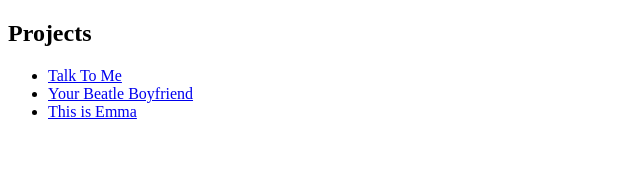
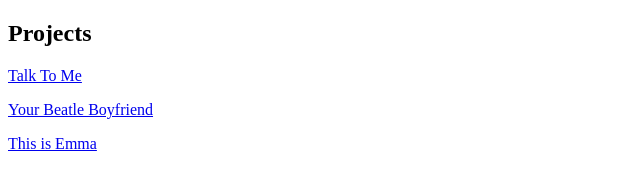
Before and after one commit to evile2001/My-Stuff, a plain HTML site: page index.html in a window 1280 px wide. Shown: the whole page, without its empty margins (0-640 px from the left). Drawn offline with Linux system fonts and the light colour scheme.

Commit message:
Update index.html

```diff
--- a/index.html
+++ b/index.html
@@ -12,12 +12,9 @@
 		<section>
 			<h1>Projects</h1>
 		</section>
-
-        <ul>
-            <li><a href="talk-to-me/index.html">Talk To Me</a></li>
-            <li><a href="beatle-bf/index.html">Your Beatle Boyfriend</a></li>
-            <li><a href="emma.html/index.html">This is Emma</a></li>
-        </ul>
+            <p><a href="talk-to-me/index.html">Talk To Me</a></p>
+            <p><a href="beatle-bf/index.html">Your Beatle Boyfriend</a></p>
+            <p><a href="emma.html/index.html">This is Emma</a></p>
 	</main>
 </body>
 </html>
```
